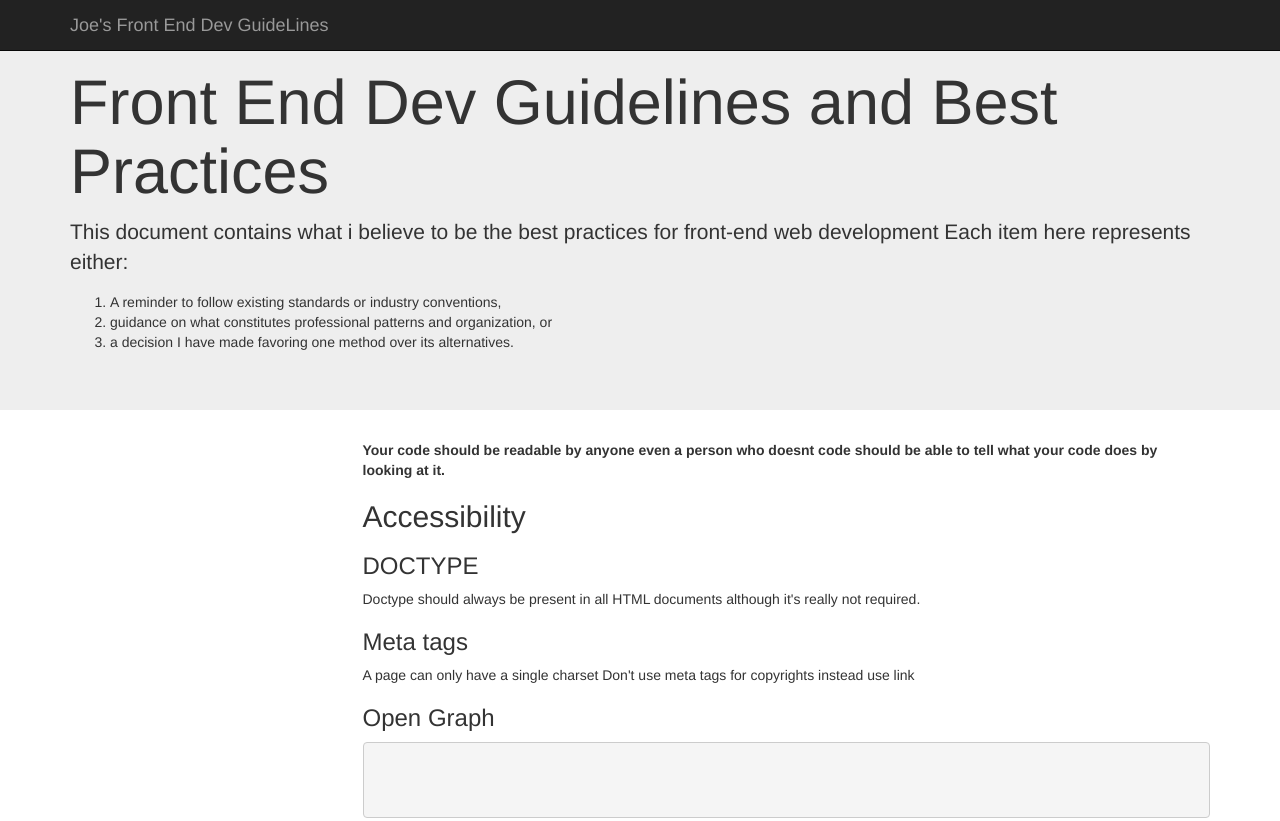
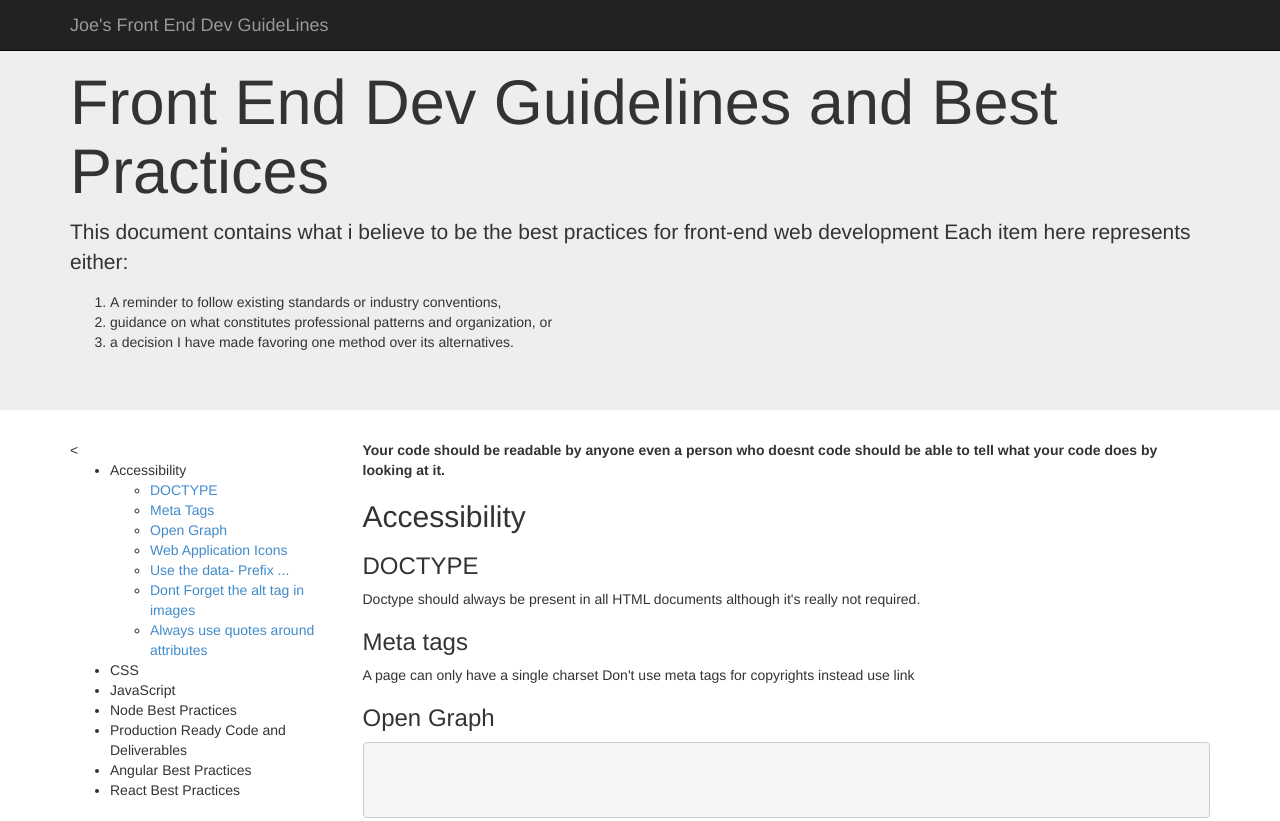
Before and after one commit to josephnwachukwu/Front-End-Dev-Guidelines, a website: page index.html in a window 1280 px wide. Shown: the top 821 px of the page. Drawn offline with Linux system fonts and the light colour scheme.

Commit message:
formatting and content

```diff
--- a/index.html
+++ b/index.html
@@ -41,7 +41,30 @@
     <div class="container">
       <div class="row">
         <div class="col-md-3">
+            <<ul>
+              <li>Accessibility
+                <ul>
+                  <li><a href="">DOCTYPE</a></li>
+                  <li><a href="">Meta Tags</a></li>
+                  <li><a href="">Open Graph</a></li>
+                  <li><a href="">Web Application Icons</a></li>
+                  <li><a href="">Use the data- Prefix ...</a></li>
+                  <li><a href="">Dont Forget the alt tag in images</a></li>
+                  <li><a href="">Always use quotes around attributes</a></li>
+                </ul>
+              </li>
 
+              <li>CSS</li>
+
+              <li>JavaScript</li>
+
+              <li>Node Best Practices</li>
+
+              <li>Production Ready Code and Deliverables</li>
+
+              <li>Angular Best Practices</li>
+              <li>React Best Practices</li>
+            </ul>
         </div>
         <div class="col-md-9">
             <strong>Your code should be readable by anyone even a person who doesnt code should be able to tell what your code does by looking at it.</strong>
```
